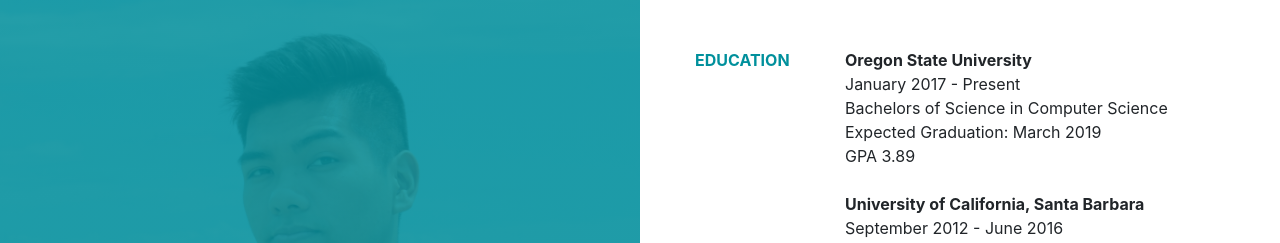
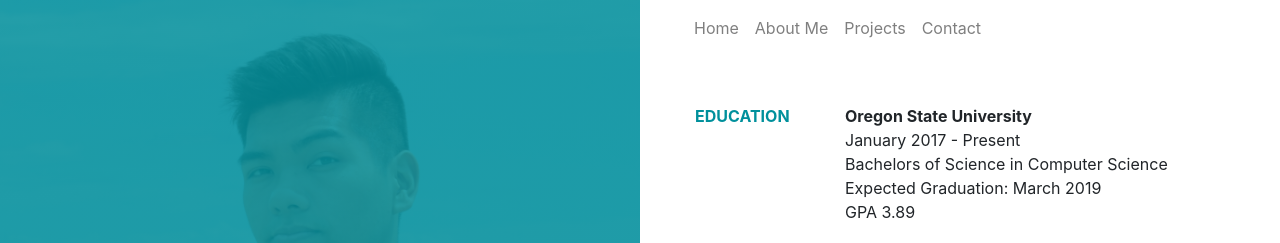
Before and after one commit to frandyjayr/resume-website, a website: page src/index.html in a window 1280 px wide. Shown: the top 243 px of the page. Drawn offline with Linux system fonts and the light colour scheme.

Commit message:
Nav bar added

```diff
--- a/src/index.html
+++ b/src/index.html
@@ -27,6 +27,28 @@
 				</div>
 
 				<div class="col-lg-6 ml-auto">
+
+					<nav class="navbar navbar-expand-sm justify-content-between navbar-default navbar-light">
+						<div class="container">
+							<button class="navbar-toggler" data-toggle="collapse" data-target="#navbarNav"><span class="navbar-toggler-icon"></span></button>
+							<div class="collapse navbar-collapse" id="navbarNav">
+								<ul class="navbar-nav">
+									<li class="nav-item">
+										<a class="nav-link" href="#">Home</a>
+									</li>
+									<li class="nav-item">
+										<a class="nav-link" href="#">About Me</a>
+									</li>
+									<li class="nav-item">
+										<a  class="nav-link"href="#">Projects</a>
+									</li>
+									<li class="nav-item">
+										<a  class="nav-link"href="#">Contact</a>
+									</li>
+								</ul>
+							</div>
+						</div>
+					</nav>
 
 
 					<ul id="resume-sections">
```
